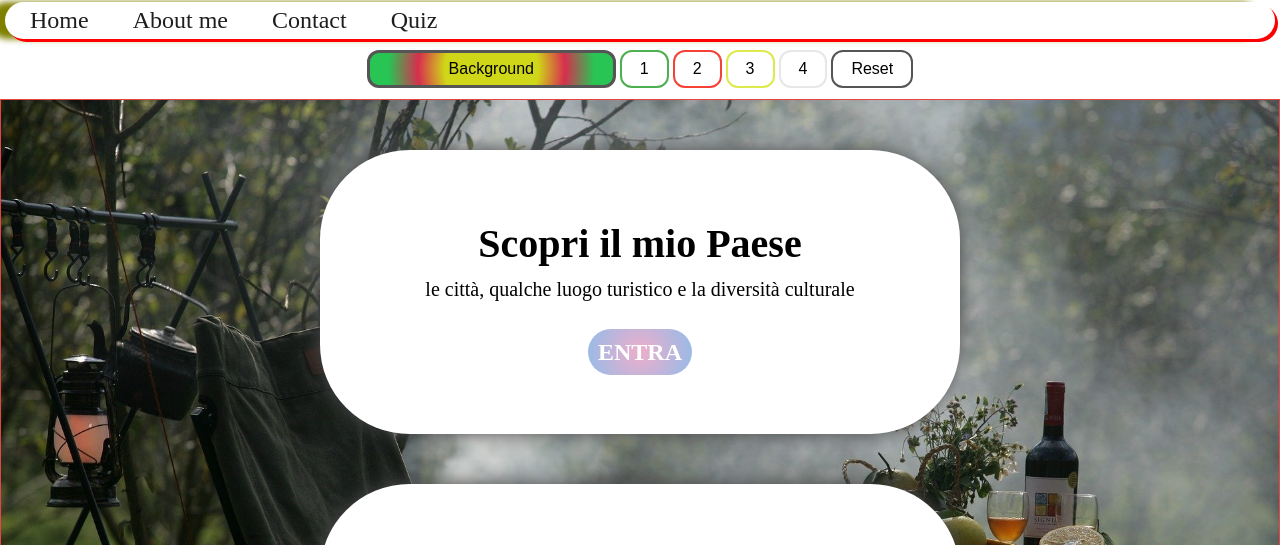
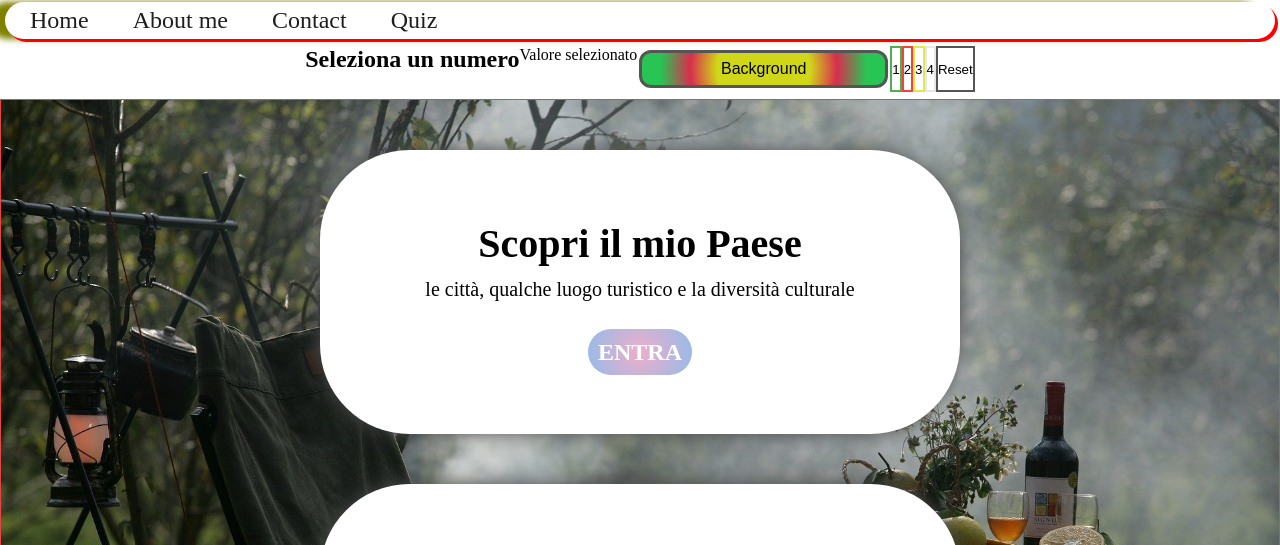
Before and after one commit to kilomo12/sito_accessibity, a plain HTML site: page index.html in a window 1280 px wide. Shown: the part 231-776 px from the top of the page. Drawn offline with Linux system fonts and the light colour scheme.

Commit message:
form_del_body_rifatto

```diff
--- a/index.html
+++ b/index.html
@@ -31,14 +31,19 @@
                 </ul>
             </nav>
         </header>
-        <form >
-            <input class="bck" id="background" type="text" readonly="readonly">
-            <input class="un" type="button" id="1" value="1">
-            <input class="due" type="button" id="2" value="2">
-            <input class="tre" type="button" id="3" value="3">
-            <input class="quattro" type="button" id="4" value="4">
-            <input class="reset" type="button" id="reset" value="Reset">
+        <form aria-labelledby="form-title">
+            <h2 id="form-title">Seleziona un numero</h2>
+
+            <label for="background" class="visually-hidden">Valore selezionato</label>
+            <input class="bck" id="background" type="text" readonly aria-readonly="true" aria-label="Valore selezionato">
+
+            <button class="un" type="button" id="1" aria-label="Numero 1">1</button>
+            <button class="due" type="button" id="2" aria-label="Numero 2">2</button>
+            <button class="tre" type="button" id="3" aria-label="Numero 3">3</button>
+            <button class="quattro" type="button" id="4" aria-label="Numero 4">4</button>
+            <button class="reset" type="button" id="reset" aria-label="Resetta il modulo">Reset</button>
         </form>
+
         <div id="gruppo" class="gruppo">
             <div class="premier">
                 <h1>Scopri il mio Paese</h1>
```
